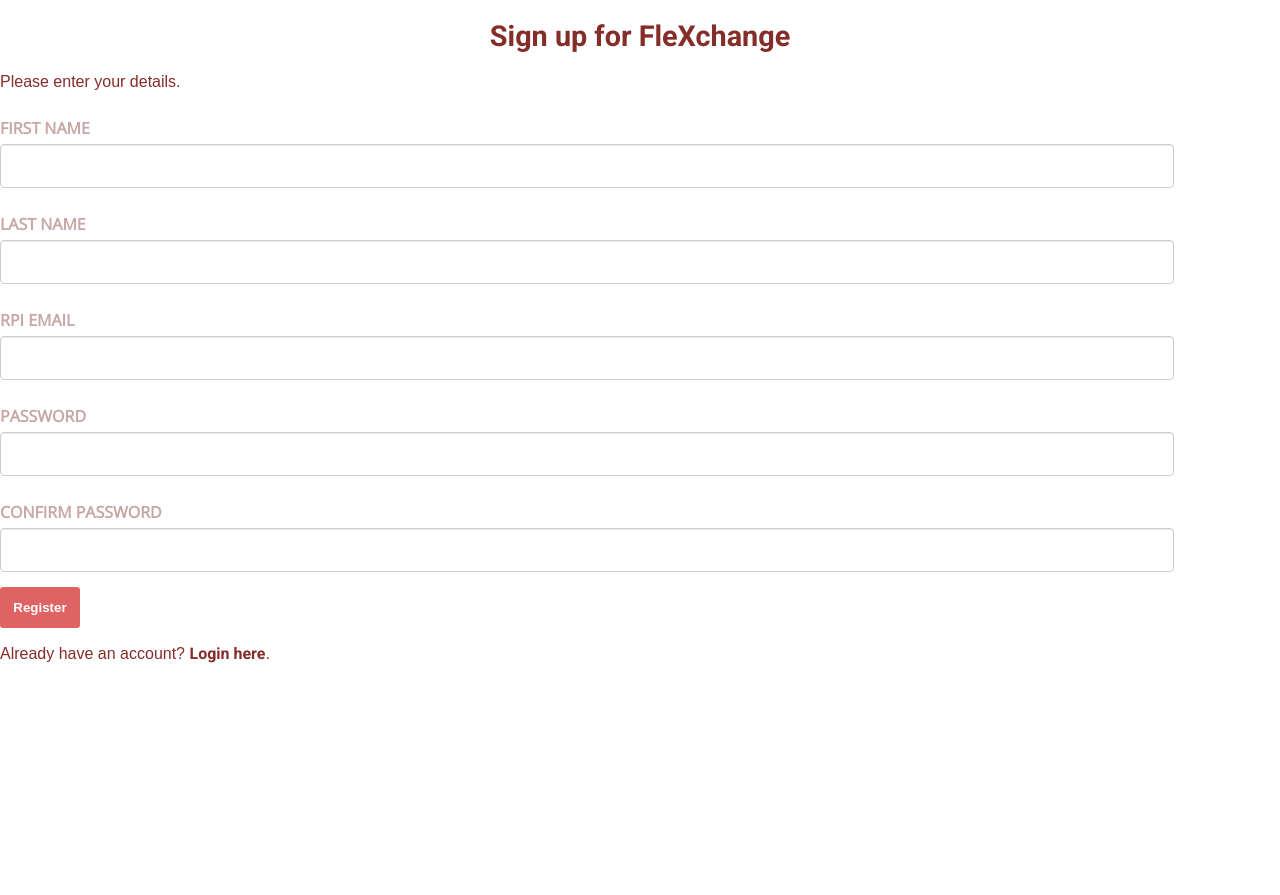
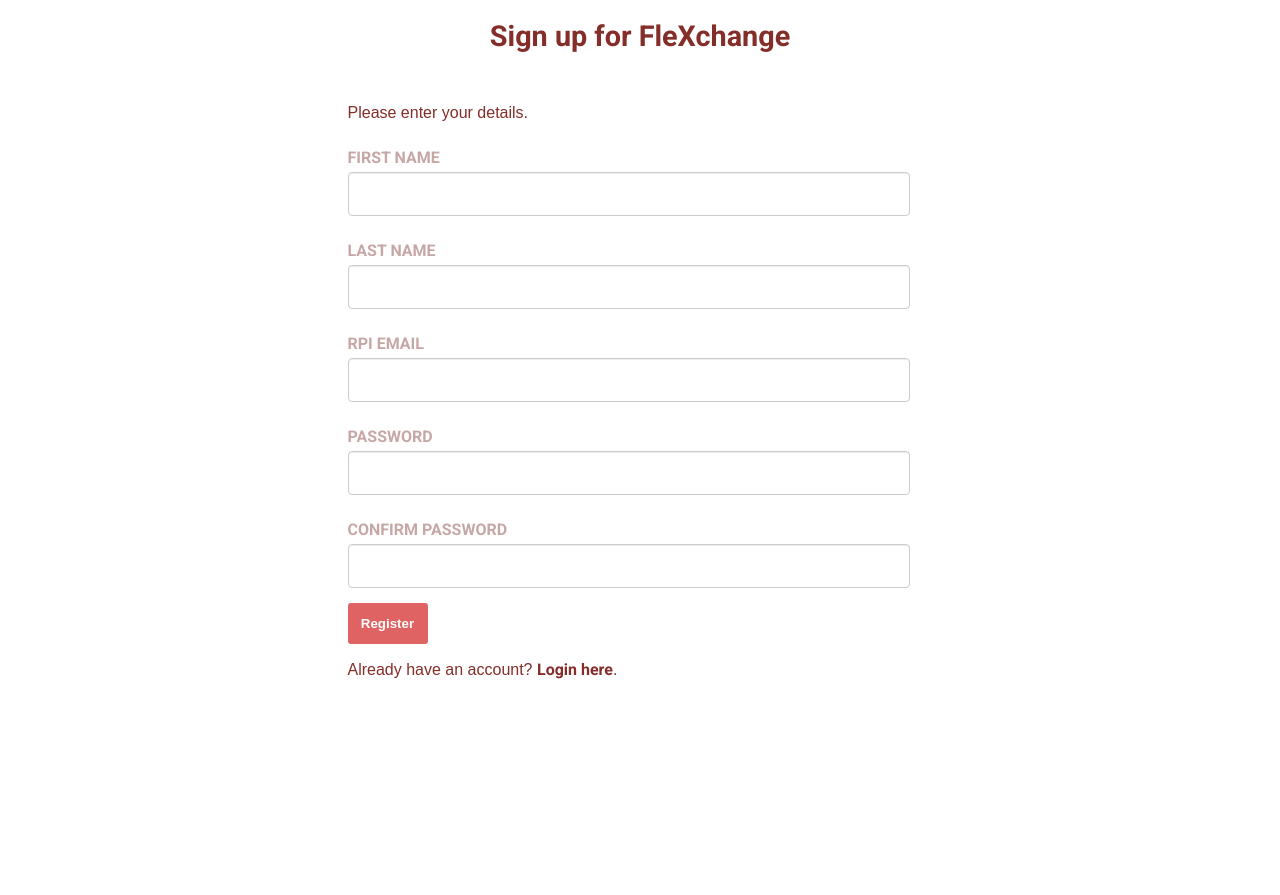
Before and after one commit to huisit/flexchange, a PHP site: page /register.php in a window 1280 px wide. Shown: the part 130-1025 px from the top of the page. Before the commit the page ends 793 px from the top, so only its background shows below. Run offline with PHP 8.4, Linux system fonts and the light colour scheme.

Commit message:
added wrapper and fixed label class

```diff
--- a/style/style.css
+++ b/style/style.css
@@ -116,6 +116,13 @@
   color: #DEC8C7;
 }
 
+.wrapper {
+  margin: 0 auto;
+  width: 600px;
+  padding-top: 15px;
+  padding-left: 15px;
+}
+
 .btn {
   border: none;
   padding: 1em;
@@ -196,10 +203,11 @@
 }
 
 ._label {
-  font-weight: bold;
+  font-weight: 700;
   font-size: 1em;
   text-transform: uppercase;
   color: #c6a7a5;
+  font-family: 'Roboto', sans-serif;
 }
 
 .form-group {
```
